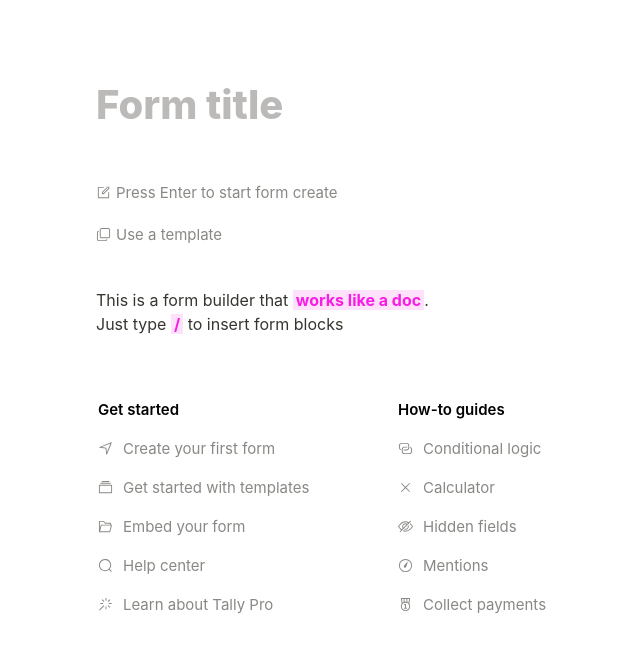
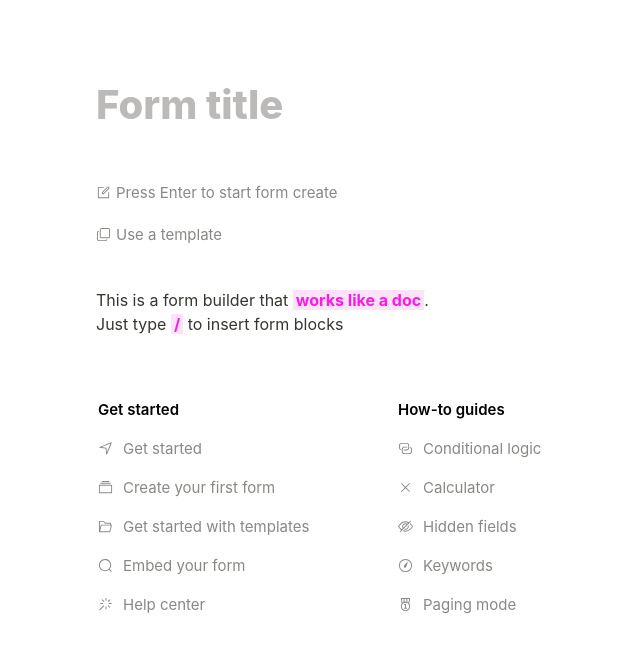
Before and after one commit to sroxck/select-input-editor, a Vue app: page / in a window 1280 px wide. Shown: the top 652 px of the page, without its empty margins (112-752 px from the left). Built offline with nearby package versions, Linux system fonts and the light colour scheme.

Commit message:
feat: guides i18n

```diff
--- a/src/components/form-list.vue
+++ b/src/components/form-list.vue
@@ -2,7 +2,7 @@
  * @Author: sroxck
  * @Date: 2023-10-24 15:19:54
  * @LastEditors: sroxck
- * @LastEditTime: 2023-10-24 15:51:42
+ * @LastEditTime: 2023-10-24 17:51:38
  * @Description:
 -->
 <script setup lang="ts">
@@ -15,53 +15,55 @@
     <el-col class="list-item" :span="12" :xs="24">
         <div class="title">
 
-          Get started
+          {{$t('list.left.title')}}
         </div>
         <div class="text">
           <el-icon><Position /></el-icon>
-          Create your first form
+          {{$t('list.left.title')}}
+
         </div>
         <div class="text">
           <el-icon><Files /></el-icon>
-          Get started with templates
+          {{$t('list.left.text1')}}
+
         </div>
         <div class="text">
           <el-icon><FolderOpened /></el-icon>
-          Embed your form
+          {{$t('list.left.text2')}}
         </div>
         <div class="text">
           <el-icon><Search /></el-icon>
-          Help center
+          {{$t('list.left.text3')}}
         </div>
         <div class="text">
           <el-icon><MagicStick /></el-icon>
-          Learn about Tally Pro
+          {{$t('list.left.text4')}}
         </div>
     </el-col>
     <el-col class="list-item" :span="12" :xs="24">
       <div class="title">
 
-        How-to guides
+       {{$t('list.right.title')}}
       </div>
       <div class="text">
         <el-icon><Connection /></el-icon>
-        Conditional logic
+        {{$t('list.right.text1')}}
       </div>
       <div class="text">
         <el-icon><Close /></el-icon>
-        Calculator
+        {{$t('list.right.text2')}}
       </div>
       <div class="text">
         <el-icon><Hide /></el-icon>
-        Hidden fields
+        {{$t('list.right.text3')}}
       </div>
       <div class="text">
         <el-icon><Stopwatch /></el-icon>
-        Mentions
+        {{$t('list.right.text4')}}
       </div>
       <div class="text">
         <el-icon><GoldMedal /></el-icon>
-        Collect payments
+        {{$t('list.right.text5')}}
       </div>
     </el-col>
   </el-row>
--- a/src/language/en_US.ts
+++ b/src/language/en_US.ts
@@ -2,7 +2,7 @@
  * @Author: sroxck
  * @Date: 2023-10-24 13:28:05
  * @LastEditors: sroxck
- * @LastEditTime: 2023-10-24 13:50:40
+ * @LastEditTime: 2023-10-24 17:51:49
  * @Description:
  */
 export default {
@@ -17,6 +17,23 @@ export default {
     first:"Press Enter to start form create",
     last:"Use a template"
   },
-  placeHolder:"Type '/' to select a component"
-
+  placeHolder:"Type '/' to select a component",
+  list:{
+    left:{
+      title:"Get started",
+      text1:"Create your first form",
+      text2:"Get started with templates",
+      text3:"Embed your form",
+      text4:"Help center",
+      text5:"Learn about Tally Pro",
+    },
+    right:{
+      title:"How-to guides",
+      text1:"Conditional logic",
+      text2:"Calculator",
+      text3:"Hidden fields",
+      text4:"Keywords",
+      text5:"Paging mode",
+    }
+  }
 };
--- a/src/language/zh_CN.ts
+++ b/src/language/zh_CN.ts
@@ -2,7 +2,7 @@
  * @Author: sroxck
  * @Date: 2023-10-24 13:28:05
  * @LastEditors: sroxck
- * @LastEditTime: 2023-10-24 13:50:39
+ * @LastEditTime: 2023-10-24 17:52:31
  * @Description:
  */
 export default {
@@ -17,5 +17,23 @@ export default {
     first:"按下 Enter 开始创建表单",
     last:"使用预设模板"
   },
-  placeHolder:`输入 “/” 来选择一个组件`
+  placeHolder:`输入 “/” 来选择一个组件`,
+  list:{
+    left:{
+      title:"开始使用",
+      text1:"创建您的第一个表单",
+      text2:"使用模板创建",
+      text3:"嵌入您的表单",
+      text4:"帮助中心",
+      text5:"了解 Tally Pro",
+    },
+    right:{
+      title:"使用指南",
+      text1:"条件逻辑",
+      text2:"计算器",
+      text3:"隐藏字段",
+      text4:"关键字",
+      text5:"分页模式",
+    }
+  }
 };
```
